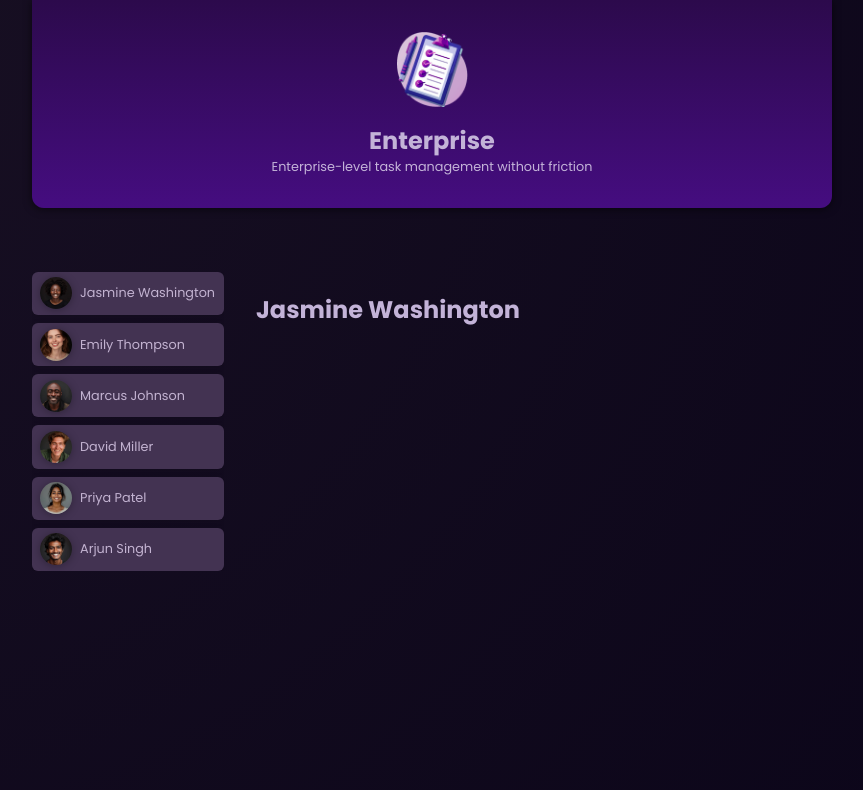
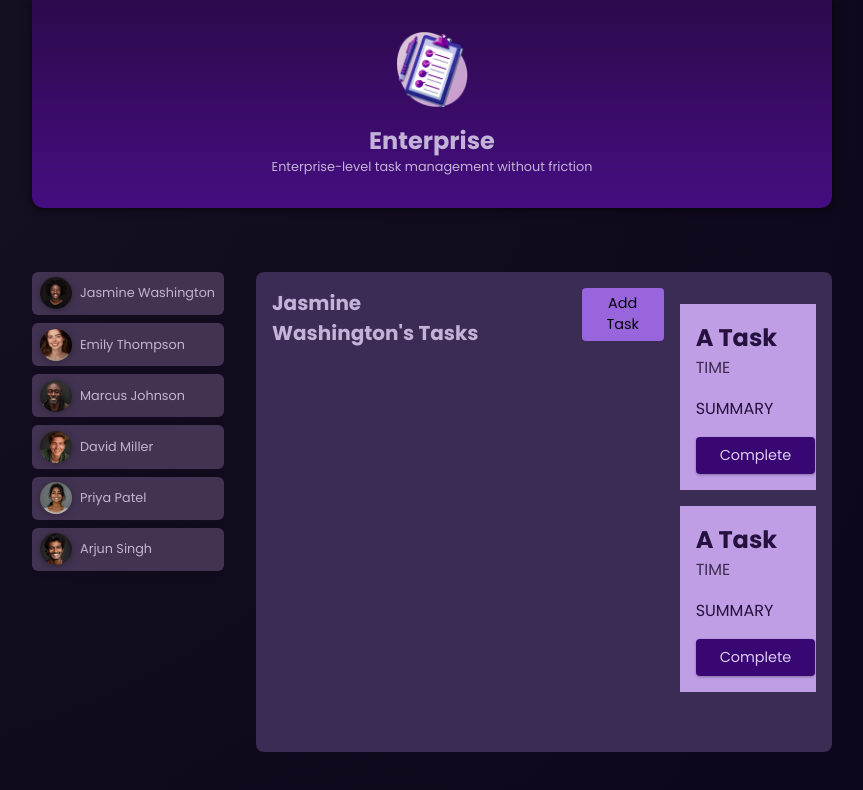
Before and after one commit to srodr597/angular_app, an Angular app in the folder review/: page / in a window 1280 px wide. Both pictures are taken after a click on the button "Jasmine Washington". Shown: the top 790 px of the page, without its empty margins (208-1071 px from the left). Built offline with nearby package versions, Linux system fonts and the light colour scheme.

Commit message:
display tasks

```diff
--- /dev/null
+++ b/review/src/app/tasks/task/task.component.css
@@ -0,0 +1,37 @@
+article {
+    padding: 1rem;
+    color: #25113d;
+    background-color: #bf9ee5;
+  }
+
+  h2 {
+    margin: 0;
+  }
+
+  time {
+    color: #3c2c50;
+  }
+
+  .actions {
+    text-align: right;
+    margin: 0;
+  }
+
+  .actions button {
+    font: inherit;
+    font-size: 0.9rem;
+    cursor: pointer;
+    background-color: #380774;
+    color: #decdf2;
+    border-radius: 4px;
+    padding: 0.5rem 1.5rem;
+    border: none;
+    box-shadow: 0 1px 3px rgba(0, 0, 0, 0.3);
+    transition: all 0.3s ease;
+  }
+
+  .actions button:hover,
+  .actions button:active {
+    background-color: #4a0774;
+    box-shadow: 0 1px 6px rgba(0, 0, 0, 0.3);
+  }
--- /dev/null
+++ b/review/src/app/tasks/task/task.component.html
@@ -0,0 +1,8 @@
+<article>
+    <h2>A Task</h2>
+    <time>TIME</time>
+    <p>SUMMARY</p>
+    <p class="actions">
+        <button>Complete</button>
+    </p>
+</article>
--- a/review/src/app/tasks/tasks.component.css
+++ b/review/src/app/tasks/tasks.component.css
@@ -0,0 +1,63 @@
+#tasks {
+    padding: 1rem;
+    border-radius: 8px;
+    max-height: 60vh;
+    overflow: auto;
+    background-color: #3a2c54;
+  }
+
+  header {
+    display: flex;
+    justify-content: space-between;
+    align-items: flex-start;
+    margin-bottom: 2rem;
+    gap: 1rem;
+  }
+
+  h2 {
+    margin: 0;
+    font-size: 0.9rem;
+    width: 60%;
+    text-wrap: balance;
+  }
+
+  menu {
+    margin: 0;
+    padding: 0;
+  }
+
+  menu button {
+    font: inherit;
+    cursor: pointer;
+    background-color: #9965dd;
+    border-radius: 4px;
+    border: none;
+    padding: 0.35rem 0.8rem;
+    font-size: 0.9rem;
+  }
+
+  menu button:hover,
+  menu button:active {
+    background-color: #a565dd
+  }
+
+  ul {
+    list-style: none;
+    margin: 1rem 0;
+    padding: 0;
+    display: flex;
+    flex-direction: column;
+    gap: 1rem;
+    max-height: 50vh;
+    overflow: auto;
+  }
+
+  @media (min-width: 768px) {
+    h2 {
+      font-size: 1.25rem;
+    }
+
+    menu {
+      width: auto;
+    }
+  }
--- a/review/src/app/tasks/tasks.component.html
+++ b/review/src/app/tasks/tasks.component.html
@@ -1 +1,19 @@
-<h2>{{ name }}</h2>
+<section id="tasks">
+    <header>
+        <h2>{{ name }}'s Tasks</h2>
+        <menu>
+            <button> Add Task</button>
+        </menu>
+        <ul>
+            <li>
+               <app-task></app-task>
+            </li>
+            <li>
+                <app-task></app-task>
+             </li>
+             <li>
+                <app-task></app-task>
+             </li>
+        </ul>
+    </header>
+</section>
--- a/review/src/app/tasks/tasks.component.ts
+++ b/review/src/app/tasks/tasks.component.ts
@@ -1,9 +1,10 @@
 import { Component, EventEmitter, Input, Output } from '@angular/core';
+import { TaskComponent } from "./task/task.component";
 
 @Component({
   selector: 'app-tasks',
   standalone: true,
-  imports: [],
+  imports: [TaskComponent],
   templateUrl: './tasks.component.html',
   styleUrl: './tasks.component.css'
 })
```
Also changed, not shown: review/src/app/tasks/task/task.component.ts (added, +12 -0 lines).
